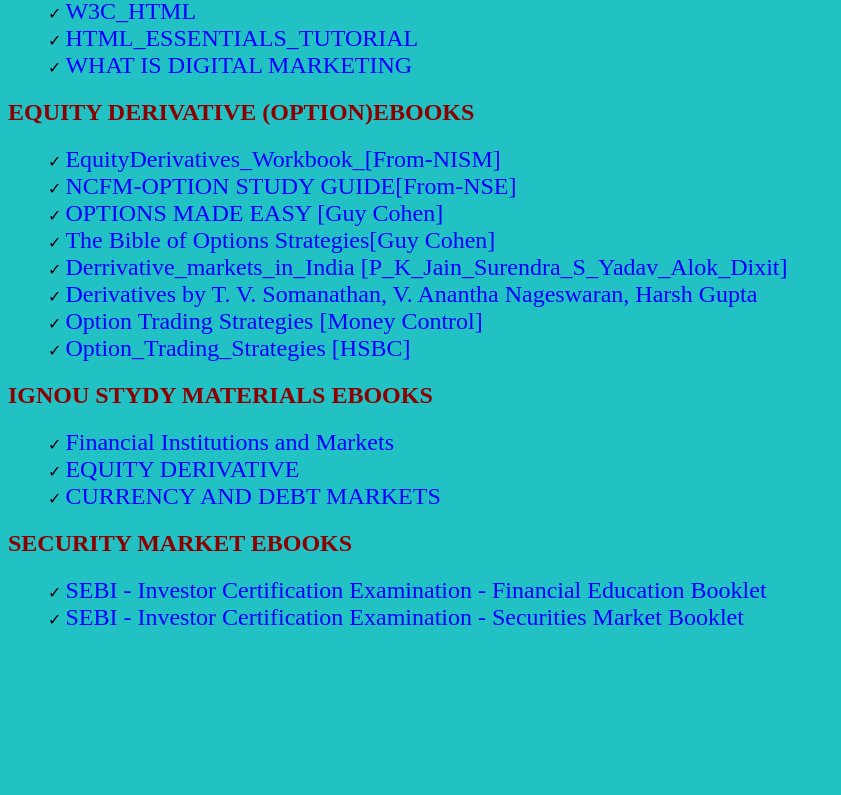
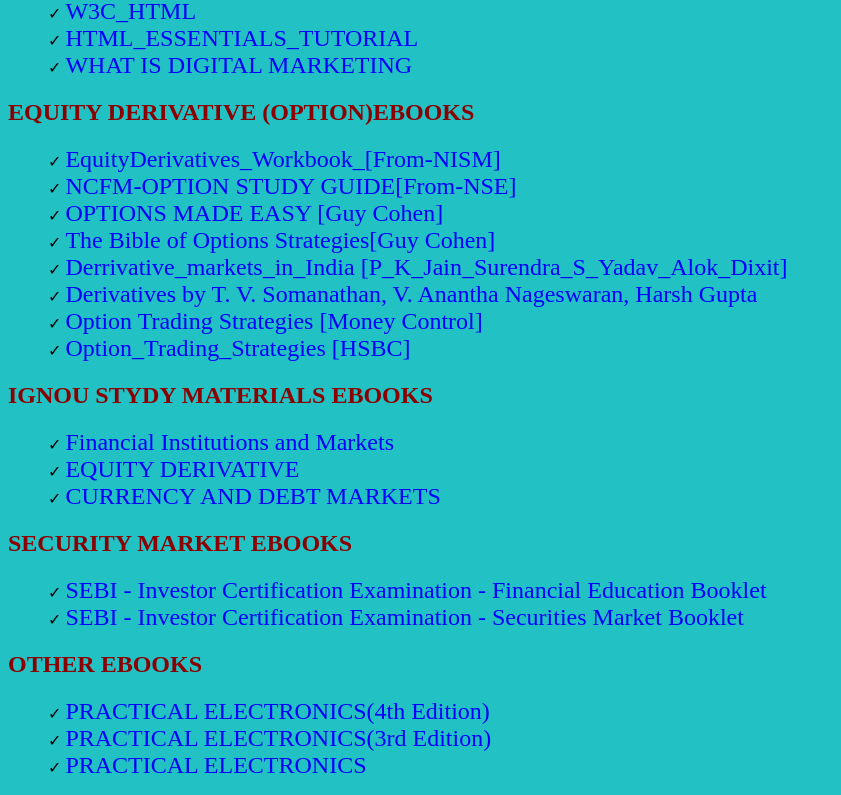
Before and after one commit to DEBABRATACHOUDHURY/InformationTechnology, a plain HTML site: page index.html in a window 1280 px wide. Shown: the part 1477-2272 px from the top of the page, without its empty margins (0-841 px from the left). Before the commit the page ends 2124 px from the top, so only its background shows below. Drawn offline with Linux system fonts and the light colour scheme.

Commit message:
Update index.html

```diff
--- a/index.html
+++ b/index.html
@@ -114,5 +114,12 @@ ul li:before {
 	     <li><a href="SEBI - Investor Certification Examination - Financial Education Booklet.pdf" target="_blank">SEBI - Investor Certification Examination - Financial Education Booklet</a></li>
 	     <li><a href="SEBI - Investor Certification Examination - Securities Market Booklet.pdf" target="_blank">SEBI - Investor Certification Examination - Securities Market Booklet</a></li>
 	</ul>
+
+	<h2>OTHER EBOOKS</h2>
+	<ul>
+	     <li><a href="Practical Electronics-4th Ed.pdf" target="_blank">PRACTICAL ELECTRONICS(4th Edition)</a></li>
+	     <li><a href="Practical Electronics-3rd Ed.pdf" target="_blank">PRACTICAL ELECTRONICS(3rd Edition)</a></li>
+	     <li><a href="Practical Electronics.pdf" target="_blank">PRACTICAL ELECTRONICS</a></li>
+	</ul>
 </body>
 </html>
```
